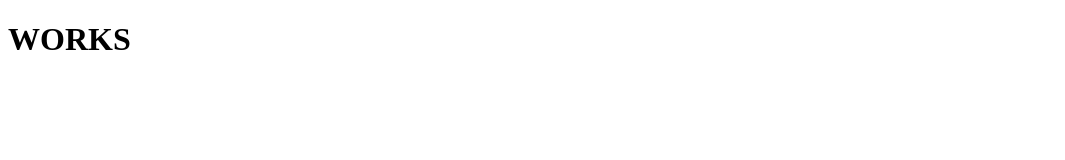
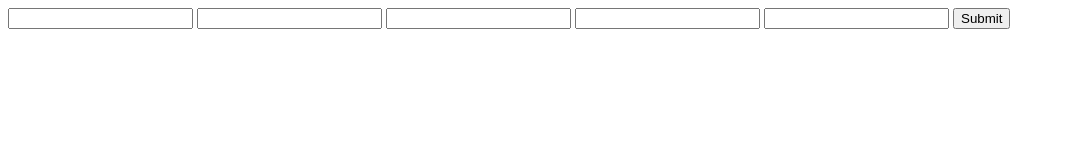
Before and after one commit to soham901/dip-project-ui-walla, a website: page public/index.html in a window 1280 px wide. Shown: the whole page, without its empty margins (0-1065 px from the left). Drawn offline with Linux system fonts and the light colour scheme.

Commit message:
dashboard

```diff
--- a/public/index.html
+++ b/public/index.html
@@ -6,6 +6,28 @@
     <title>Document</title>
   </head>
   <body>
-    <h1>WORKS</h1>
+    <input type="text" id="title">
+    <input type="text" id="category">
+    <input type="text" id="html">
+    <input type="text" id="css">
+    <input type="text" id="js">
+    <button onclick="sub()">Submit</button>
+
+    <script>
+      async function sub() {
+        const res = await fetch('/component', {
+          method: 'POST',
+          body: JSON.stringify({
+            title: document.getElementById('title').value,
+            category: document.getElementById('category').value,
+            html: document.getElementById('html').value,
+            css: document.getElementById('css').value,
+            js: document.getElementById('js').value,
+          })
+        })
+        // console.log(await res.json());
+        console.log(document.getElementById('title').value);
+      }
+    </script>
   </body>
 </html>
```
Also changed, not shown: public/site.html (deleted, +0 -39 lines).
